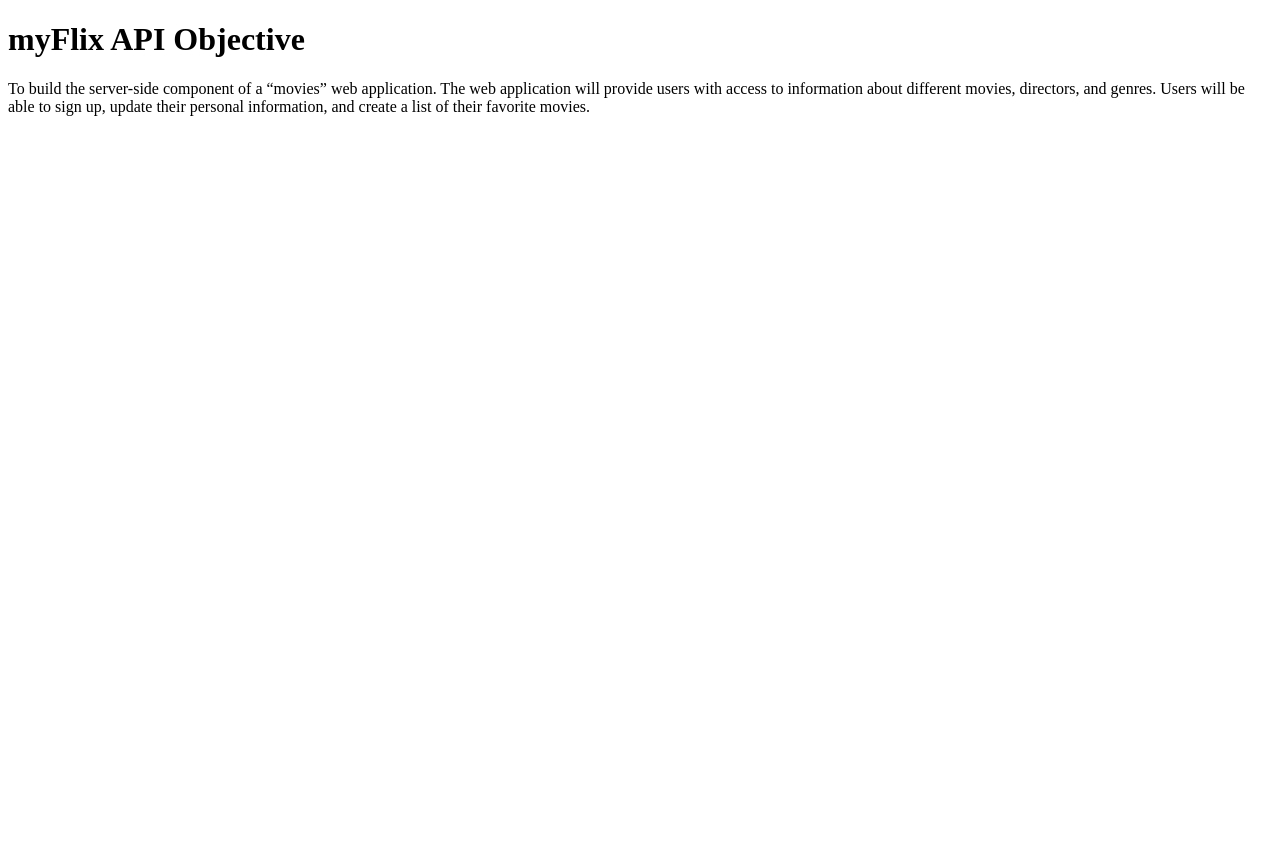
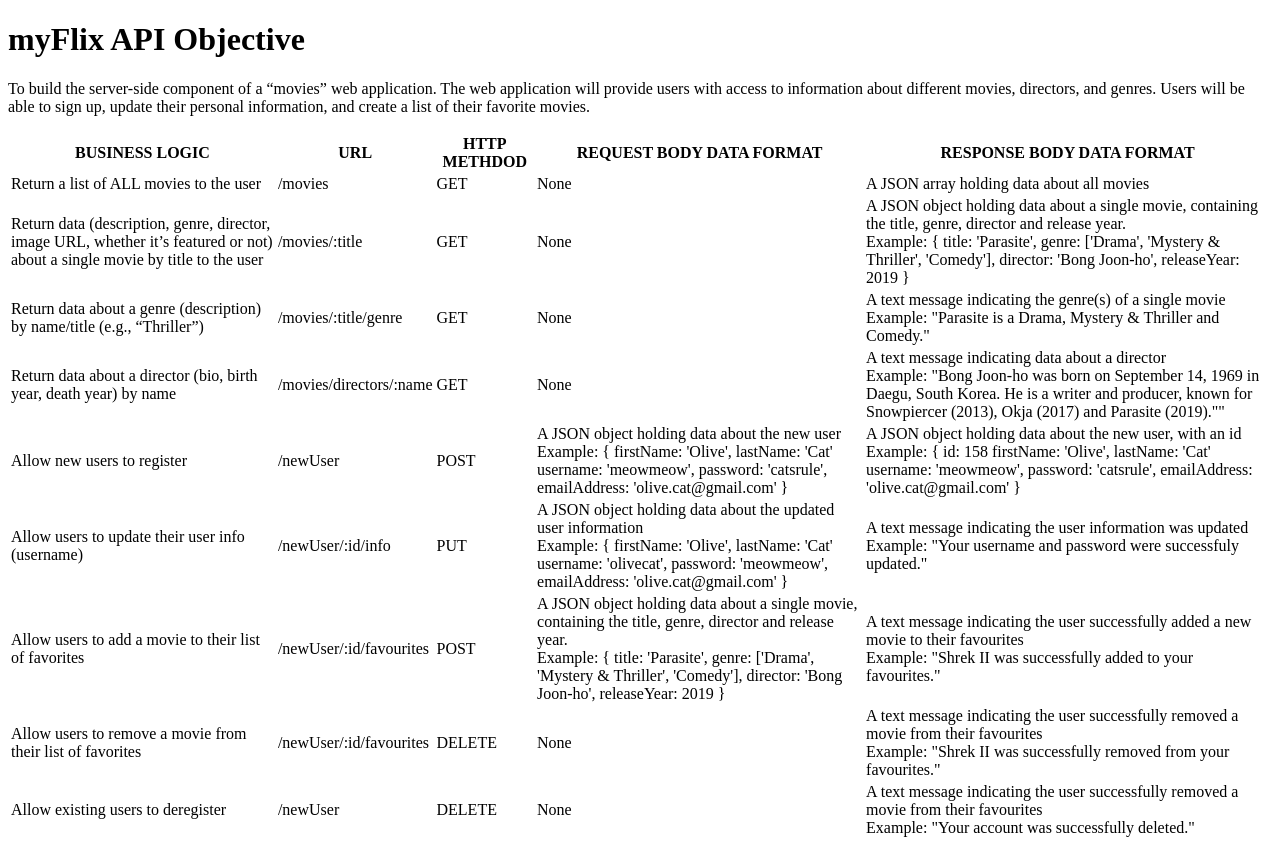
Before and after one commit to ancapuscasu/myFlix, a website: page public/documentation.html in a window 1280 px wide. Before the commit the page ends 800 px from the top, so only its background shows below. Drawn offline with Linux system fonts and the light colour scheme.

Commit message:
created table documenting different aspects of the http requests used in myFlix app, including the business logic, url endpoints, http method, request body data format and response body data format

```diff
--- a/public/documentation.html
+++ b/public/documentation.html
@@ -9,5 +9,141 @@
 <body>
     <h1>myFlix API Objective</h1>
     <p> To build the server-side component of a “movies” web application. The web application will provide users with access to information about different movies, directors, and genres. Users will be able to sign up, update their personal information, and create a list of their favorite movies.</p>
+
+    <table>
+        <tr>
+            <th>BUSINESS LOGIC</th>
+            <th>URL</th>
+            <th>HTTP METHDOD</th>
+            <th>REQUEST BODY DATA FORMAT</th>
+            <th>RESPONSE BODY DATA FORMAT</th>
+        </tr>
+        <tr>
+            <td>Return a list of ALL movies to the user</td>
+            <td>/movies</td>
+            <td>GET</td>
+            <td>None</td>
+            <td>A JSON array holding data about all movies</td>
+        </tr>
+        <tr>
+            <td>Return data (description, genre, director, image URL, whether it’s featured or not) about a single movie by title to the user</td>
+            <td>/movies/:title</td>
+            <td>GET</td>
+            <td>None</td>
+            <td>A JSON object holding data about a single movie, containing the title, genre, director and release year.
+                <br>
+                Example: {
+                title: 'Parasite',
+                genre: ['Drama', 'Mystery & Thriller', 'Comedy'],
+                director: 'Bong Joon-ho',
+                releaseYear: 2019
+                }
+            </td>
+        </tr>
+        <tr>
+            <td>Return data about a genre (description) by name/title (e.g., “Thriller”)</td>
+            <td>/movies/:title/genre</td>
+            <td>GET</td>
+            <td>None</td>
+            <td>A text message indicating the genre(s) of a single movie
+                <br>
+                Example: "Parasite is a Drama, Mystery & Thriller and Comedy."
+            </td>
+        </tr>
+        <tr>
+            <td>Return data about a director (bio, birth year, death year) by name</td>
+            <td>/movies/directors/:name</td>
+            <td>GET</td>
+            <td>None</td>
+            <td>A text message indicating data about a director
+                <br>
+                Example: "Bong Joon-ho was born on September 14, 1969 in Daegu, South Korea. He is a writer and producer, known for Snowpiercer (2013), Okja (2017) and Parasite (2019).""
+            </td>
+        </tr>
+        <tr>
+            <td>Allow new users to register</td>
+            <td>/newUser</td>
+            <td>POST</td>
+            <td>A JSON object holding data about the new user
+                <br>
+                Example: {
+                firstName: 'Olive',
+                lastName: 'Cat'
+                username: 'meowmeow',
+                password: 'catsrule',
+                emailAddress: 'olive.cat@gmail.com'
+                }
+            </td>
+            <td>A JSON object holding data about the new user, with an id
+                <br>
+                Example: {
+                id: 158
+                firstName: 'Olive',
+                lastName: 'Cat'
+                username: 'meowmeow',
+                password: 'catsrule',
+                emailAddress: 'olive.cat@gmail.com'
+                }
+            </td>
+        </tr>
+        <tr>
+            <td>Allow users to update their user info (username)</td>
+            <td>/newUser/:id/info</td>
+            <td>PUT</td>
+            <td>A JSON object holding data about the updated user information
+                <br>
+                Example: {
+                firstName: 'Olive',
+                lastName: 'Cat'
+                username: 'olivecat',
+                password: 'meowmeow',
+                emailAddress: 'olive.cat@gmail.com'
+                }
+            </td>
+            <td>A text message indicating the user information was updated
+                <br>
+                Example: "Your username and password were successfuly updated."
+            </td>
+        </tr>
+        <tr>
+            <td>Allow users to add a movie to their list of favorites</td>
+            <td>/newUser/:id/favourites</td>
+            <td>POST</td>
+            <td>A JSON object holding data about a single movie, containing the title, genre, director and release year.
+                <br>
+                Example: {
+                title: 'Parasite',
+                genre: ['Drama', 'Mystery & Thriller', 'Comedy'],
+                director: 'Bong Joon-ho',
+                releaseYear: 2019
+                }
+            </td>
+            <td>A text message indicating the user successfully added a new movie to their favourites
+                <br>
+                Example: "Shrek II was successfully added to your favourites."
+            </td>
+        </tr>
+        <tr>
+            <td>Allow users to remove a movie from their list of favorites</td>
+            <td>/newUser/:id/favourites</td>
+            <td>DELETE</td>
+            <td>None</td>
+            <td>A text message indicating the user successfully removed a movie from their favourites
+                <br>
+                Example: "Shrek II was successfully removed from your favourites."
+            </td>
+        </tr>
+        <tr>
+            <td>Allow existing users to deregister</td>
+            <td>/newUser</td>
+            <td>DELETE</td>
+            <td>None</td>
+            <td>A text message indicating the user successfully removed a movie from their favourites
+                <br>
+                Example: "Your account was successfully deleted."
+            </tr>
+        </tr>
+    </table>
+
 </body>
 </html>
```
